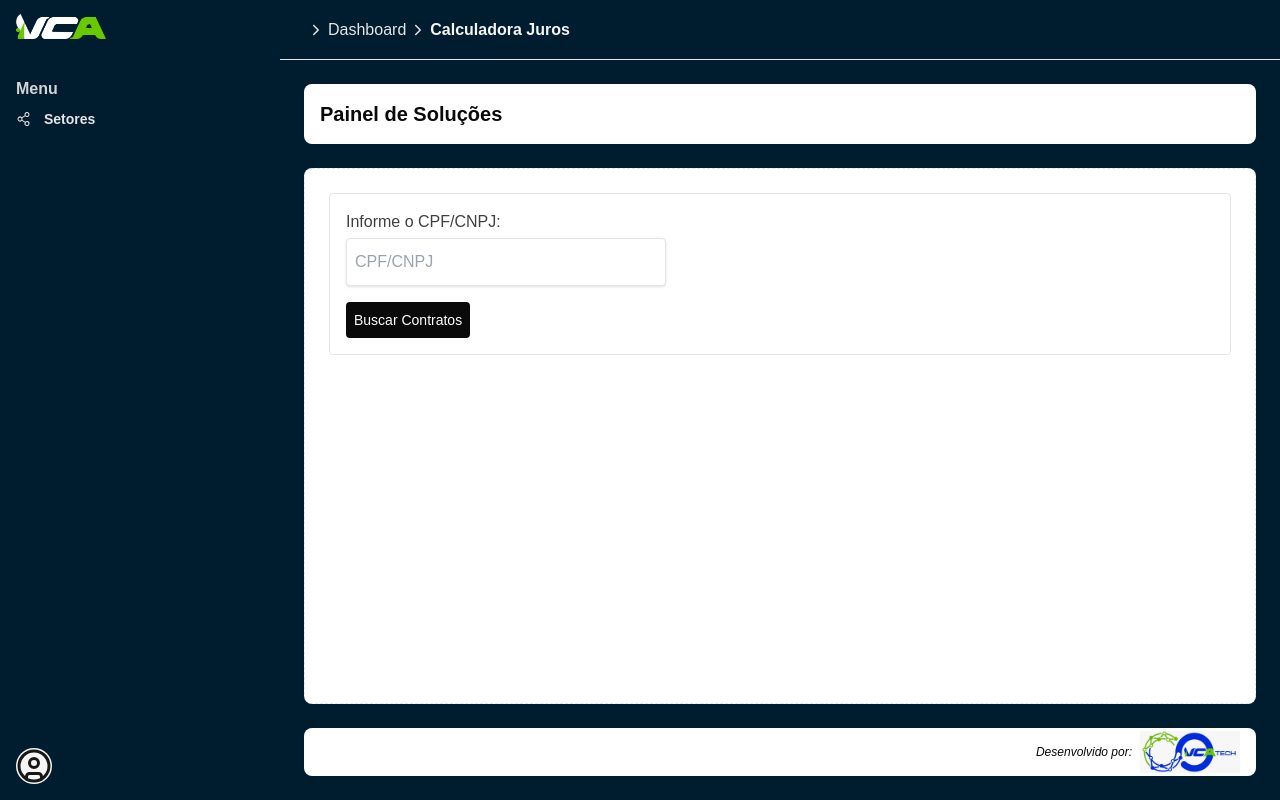
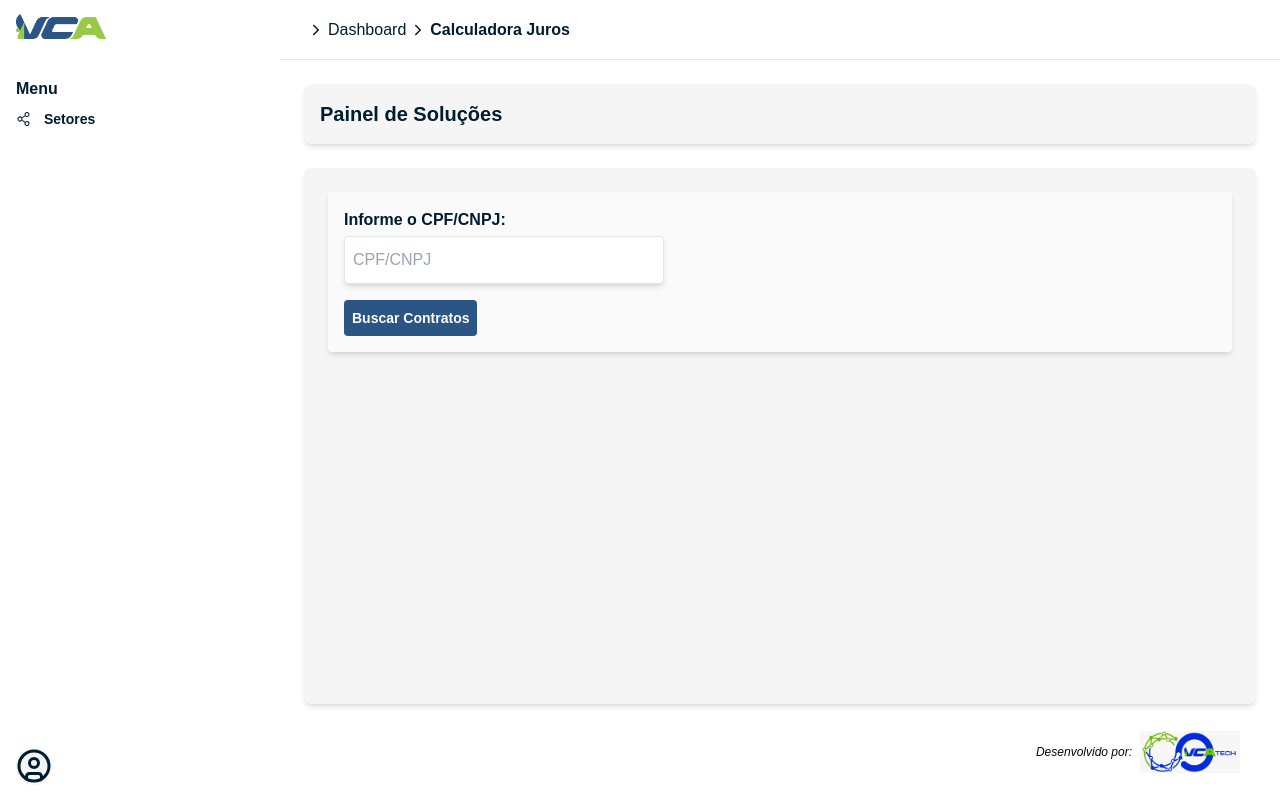
Before and after one commit to ti-vca-construtora/vca-tech, a Next.js app: page /dashboard/calculadora-juros in a window 1280 px wide. Built offline with nearby package versions, Linux system fonts and the light colour scheme.

Commit message:
mudancas de estilo

```diff
--- a/src/app/dashboard/_components/dashboard.tsx
+++ b/src/app/dashboard/_components/dashboard.tsx
@@ -37,19 +37,19 @@ export function Dashboard({ children }: DashboardProps) {
     <div className="grid min-h-screen w-full md:grid-cols-[220px_1fr] lg:grid-cols-[280px_1fr]">
       <div className="hidden bg-muted/40 md:block">
         <div className="flex h-full flex-col text-neutral-700 font-bold">
-          <div className="flex items-center px-4 py-2 lg:h-[60px] bg-azul-vca">
+          <div className="flex items-center px-4 py-2 lg:h-[60px] bg-white">
             <Link href="/" className="flex items-center gap-2 font-semibold">
               <Image width={90} src={LogoVca} alt="Logo da VCA Construtora" />
             </Link>
           </div>
-          <div className="flex flex-col px-4 bg-azul-vca h-full py-6">
-            <span className="text-neutral-300">Menu</span>
-            <nav className="grid items-start text-sm font-medium text-neutral-200">
+          <div className="flex flex-col px-4 bg-white h-full py-6">
+            <span className="text-azul-vca">Menu</span>
+            <nav className="grid items-start text-sm font-medium text-azul-vca">
               {abas.map((item, index) => (
                 <Link
                   key={index}
                   href={item.href}
-                  className="flex items-center gap-3 rounded-lg py-2 transition-all hover:text-neutral-50 font-semibold"
+                  className="flex items-center gap-3 rounded-lg py-2 transition-all hover:text-verde-vca font-semibold"
                 >
                   <item.icon className="size-4" />
                   {item.text}
@@ -57,7 +57,7 @@ export function Dashboard({ children }: DashboardProps) {
               ))}
             </nav>
           </div>
-          <div className="mt-auto p-4 bg-azul-vca text-neutral-50">
+          <div className="mt-auto p-4 bg-white text-azul-vca">
             <UserInfo />
           </div>
         </div>
@@ -116,23 +116,23 @@ export function Dashboard({ children }: DashboardProps) {
               </div> */}
             </SheetContent>
           </Sheet>
-          <div className="w-full h-full flex-1 px-4 lg:px-6 flex items-center justify-center bg-azul-vca">
+          <div className="w-full h-full flex-1 px-4 lg:px-6 flex items-center justify-center bg-white">
             <Navigation />
           </div>
         </header>
-        <main className="flex flex-1 flex-col bg-azul-vca gap-4 p-4 lg:gap-6 lg:p-6">
-          <div className="flex items-center bg-white p-4 rounded-lg">
-            <h1 className="text-lg font-semibold md:text-xl">
+        <main className="flex flex-1 flex-col bg-white gap-4 p-4 lg:gap-6 lg:p-6">
+          <div className="flex items-center shadow-md bg-neutral-100 p-4 rounded-lg">
+            <h1 className="text-lg font-semibold md:text-xl text-azul-vca">
               Painel de Soluções
             </h1>
           </div>
           <div
-            className="flex flex-1 items-center justify-center rounded-lg border border-dashed shadow-sm bg-white h-full max-h-[700px]"
+            className="flex flex-1 items-center justify-center rounded-lg shadow-md bg-neutral-100 h-full max-h-[690px]"
             x-chunk="dashboard-02-chunk-1"
           >
             {children}
           </div>
-          <div className="h-12 p-4 w-full bg-white rounded-lg flex gap-2 items-center justify-end">
+          <div className="h-12 p-4 w-fullrounded-lg flex gap-2 items-center justify-end">
             <span className="text-xs italic">Desenvolvido por: </span>
             <Image src={LogoVcaTech} width={100} alt="Logo do VCA Tech" />
           </div>
--- a/src/app/dashboard/_components/navigation.tsx
+++ b/src/app/dashboard/_components/navigation.tsx
@@ -48,15 +48,15 @@ export function Navigation() {
               className={classNames(
                 'font-normal',
                 index + 1 === self.length
-                  ? 'text-neutral-100 font-semibold'
-                  : 'text-neutral-200 font-normal',
+                  ? 'text-azul-vca font-semibold'
+                  : 'text-azul-vca font-normal',
               )}
               onClick={() => handleClick(itemPath)}
             >
               {formatarRota(item)}
             </button>
             {index + 1 === self.length || (
-              <IoIosArrowForward className="text-neutral-200" />
+              <IoIosArrowForward className="text-azul-vca" />
             )}
           </div>
         )
--- a/src/app/dashboard/_components/user-info.tsx
+++ b/src/app/dashboard/_components/user-info.tsx
@@ -49,7 +49,7 @@ export function UserInfo() {
       <div className="flex items-center gap-2">
         <DropdownMenuTrigger asChild>
           <Button variant="secondary" size="icon" className="rounded-full">
-            <CircleUser className="size-9" />
+            <CircleUser className="size-9 text-azul-vca" />
             <span className="sr-only">Toggle user menu</span>
           </Button>
         </DropdownMenuTrigger>
--- a/src/app/dashboard/calculadora-juros/_components/form.tsx
+++ b/src/app/dashboard/calculadora-juros/_components/form.tsx
@@ -114,16 +114,16 @@ export function Form() {
       {!showTable ? (
         <form
           onSubmit={handleSubmit(handleFetchContracts)}
-          className="border p-4 rounded flex flex-col gap-4"
+          className="shadow-md bg-neutral-50 p-4 rounded flex flex-col gap-4"
         >
           <div className="flex flex-col gap-1 w-full">
-            <label className="text-neutral-700" htmlFor="">
+            <label className="text-azul-vca font-semibold" htmlFor="">
               Informe o CPF/CNPJ:
             </label>
             <input
               {...register('buscaCliente')}
               placeholder="CPF/CNPJ"
-              className="border h-12 p-2 w-80 rounded shadow"
+              className="border h-12 p-2 w-80 rounded shadow-md"
               type="text"
             />
             {errors.buscaCliente?.message && (
@@ -134,7 +134,7 @@ export function Form() {
           </div>
           <div className="flex items-center gap-4">
             <button
-              className="bg-neutral-950 text-sm rounded text-white w-fit p-2"
+              className="bg-azul-claro-vca font-semibold text-sm rounded text-white w-fit p-2"
               type="submit"
             >
               Buscar Contratos
--- a/src/app/dashboard/calculadora-juros/_components/visualizacao-calculo.tsx
+++ b/src/app/dashboard/calculadora-juros/_components/visualizacao-calculo.tsx
@@ -288,14 +288,14 @@ export function VisualizaoCalculo({
       <div className="flex items-center gap-2">
         <button
           onClick={() => exportJsonToExcel(calculoPorParcela)}
-          className="w-48 bg-neutral-800 text-white rounded flex gap-2 items-center justify-center font-bold py-1 px-3 self-end disabled:bg-gray-300"
+          className="w-48 bg-azul-claro-vca text-white rounded flex gap-2 items-center justify-center font-bold py-1 px-3 self-end disabled:bg-gray-300"
         >
           Download XLSX
           <PiDownload className="text-" />
         </button>
         <button
           onClick={() => window.location.reload()}
-          className="w-48 bg-neutral-800 text-white rounded font-bold py-1 px-3 self-end disabled:bg-gray-300"
+          className="w-48 bg-azul-claro-vca text-white rounded font-bold py-1 px-3 self-end disabled:bg-gray-300"
         >
           Fazer nova simulação
         </button>
--- a/src/app/dashboard/setores/financeiro/page.tsx
+++ b/src/app/dashboard/setores/financeiro/page.tsx
@@ -23,14 +23,14 @@ const SolucoesCard = ({ titulo, descricao, Icon, href }: Solucoes) => {
   return (
     <Link
       href={`/dashboard/${href}`}
-      className="w-[600px] h-28 border rounded flex items-center gap-3 p-2"
+      className="w-[600px] h-28 shadow-md bg-neutral-50 text-azul-vca hover:text-verde-vca transition-colors rounded flex items-center gap-3 p-2"
     >
-      <div className="text-6xl border rounded p-4">
+      <div className="text-6xl shadow-md rounded p-4">
         <Icon />
       </div>
       <div className="flex flex-col gap-1">
-        <span className="font-bold text-neutral-700">{titulo}</span>
-        <span className="text-sm text-neutral-600">{descricao}</span>
+        <span className="font-bold">{titulo}</span>
+        <span className="text-sm">{descricao}</span>
       </div>
     </Link>
   )
--- a/src/app/dashboard/setores/page.tsx
+++ b/src/app/dashboard/setores/page.tsx
@@ -58,7 +58,7 @@ function SetorCard({ title, href, Icon }: Setor) {
   return (
     <Link
       href={href}
-      className="border rounded-md p-6 aspect-square size-44 text-lg font-bold flex flex-col gap-3 items-center justify-center"
+      className="shadow-md bg-neutral-50 text-azul-vca hover:text-verde-vca transition-colors rounded-md p-6 aspect-square size-44 text-lg font-bold flex flex-col gap-3 items-center justify-center"
     >
       <Icon className="size-24" />
       <span>{title}</span>
--- a/tailwind.config.ts
+++ b/tailwind.config.ts
@@ -12,6 +12,8 @@ const config: Config = {
     extend: {
       colors: {
         'azul-vca': '#001d2f',
+        'verde-vca': '#68c900',
+        'azul-claro-vca': '#2b5584',
         background: 'hsl(var(--background))',
         foreground: 'hsl(var(--foreground))',
         card: {
```
Also changed, not shown: src/app/dashboard/calculadora-juros/_components/parcelas-tabela.tsx (+16 -16 lines), public/assets/logo-vca.png.
